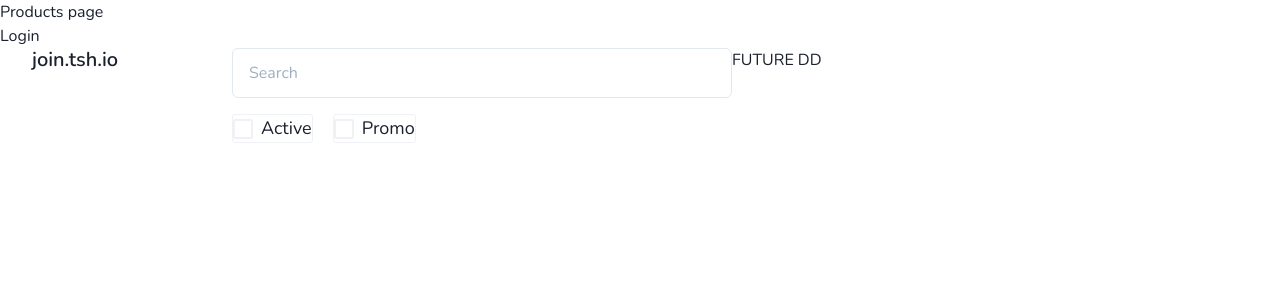
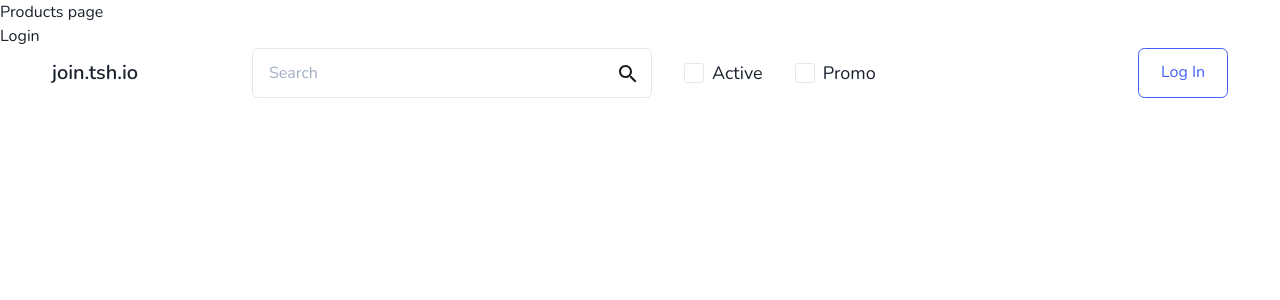
Before and after one commit to Mateusz966/tsh-zad, a React (Create React App) app: page / in a window 1280 px wide. Shown: the top 300 px of the page. Built offline with nearby package versions, Linux system fonts and the light colour scheme.

Commit message:
Search notification change duration time

```diff
--- a/src/app/components/common/FormField/FormField.tsx
+++ b/src/app/components/common/FormField/FormField.tsx
@@ -6,22 +6,27 @@ interface Props {
   name: string;
   label?: string;
   helperText?: string;
+  isSearch?: boolean
 }
 
 export const FormField: FC<Props> = ({
     name,
     children,
     helperText,
-    label
+    label,
+    isSearch
   }) => {
   const { formState: { errors }} = useFormContext();
-  console.log(errors)
   return (
-    <FormControl mb={4} isInvalid={errors?.[name]}>
+    <FormControl mb={isSearch ? 0 : 4} isInvalid={errors?.[name]}>
       {label && <FormLabel>{label}</FormLabel>}
       {children}
-      <FormHelperText>{helperText}</FormHelperText>
-      <FormErrorMessage>{errors?.[name] && errors?.[name]?.message}</FormErrorMessage>
+      {!isSearch && (
+        <>
+         <FormHelperText>{helperText}</FormHelperText>
+         <FormErrorMessage>{errors?.[name] && errors?.[name]?.message}</FormErrorMessage>
+        </>
+        )}
     </FormControl>
   );
 };
--- a/src/app/components/common/Notification/Notification.tsx
+++ b/src/app/components/common/Notification/Notification.tsx
@@ -7,7 +7,7 @@ const notification = (title: string, status: 'success' | 'error'): void => {
   toast({
     title,
     status,
-    duration: 3000,
+    duration: 1250,
     isClosable: true,
     position: 'top-right',
   });
--- a/src/app/components/common/ProductsHeader/ProductsHeader.tsx
+++ b/src/app/components/common/ProductsHeader/ProductsHeader.tsx
@@ -9,7 +9,7 @@ export const ProductsHeader = () => (
     <GridItem>
       <Brand />
     </GridItem>
-    <GridItem>
+    <GridItem gridRowStart={[2, null, null, "auto"]} gridColumnStart={["2 span", null, null, "auto"]}>
      <ProductsSearchForm />
     </GridItem>
     <GridItem>
--- a/src/app/components/common/ProductsSearchForm/ProductsSearchForm.tsx
+++ b/src/app/components/common/ProductsSearchForm/ProductsSearchForm.tsx
@@ -1,22 +1,22 @@
 import {FormProvider, useForm} from "react-hook-form"
-import {AppInput} from "../Input/Input";
-import {Checkbox, Stack} from "@chakra-ui/react";
+import {Checkbox, Grid, Stack} from "@chakra-ui/react";
+import {SearchInput} from "../SearchInput/SearchInput";
 
 export const ProductsSearchForm = () => {
   const methods = useForm();
   return (
     <FormProvider {...methods}>
-    <form>
-      <AppInput placeholder="Search" name="search" />
-      <Stack spacing={5} direction="row">
-        <Checkbox size="lg" borderColor="shadows.100" borderStyle="solid" borderWidth="1px" borderRadius="3px">
+    <Grid gridTemplateColumns={["1fr", null, null, "400px 1fr"]} gridTemplateRows={["1fr 1fr", null, null, "1fr"]} as="form">
+      <SearchInput placeholder="Search" name="search" />
+      <Stack mt={[4, null, null, 0]} ml={[0, null, null, 8]} spacing={8} direction="row">
+        <Checkbox size="lg">
           Active
         </Checkbox>
-        <Checkbox  size="lg" borderColor="shadows.100" borderStyle="solid" borderWidth="1px" borderRadius="3px">
+        <Checkbox  size="lg">
           Promo
         </Checkbox>
       </Stack>
-    </form>
+    </Grid>
     </FormProvider>
   )
 }
--- a/src/app/components/common/SearchInput/SearchInput.tsx
+++ b/src/app/components/common/SearchInput/SearchInput.tsx
@@ -0,0 +1,36 @@
+import { FC } from 'react';
+import {Input as ChakraInput, InputGroup, InputProps, InputRightElement} from '@chakra-ui/react';
+import { useFormContext } from 'react-hook-form';
+import {FormField} from "../FormField/FormField";
+import {SearchLoop} from "../../../../assets/SearchLoop";
+
+interface Props extends InputProps {
+  label?: string,
+  name: string
+};
+
+export const SearchInput: FC<Props> = (
+  {
+    label,
+    name,
+    type,
+    placeholder, isDisabled, defaultValue, ...rest
+}) => {
+  const { register } = useFormContext();
+  return (
+    <FormField isSearch name={name} label={label}>
+      <InputGroup>
+      <ChakraInput
+        {...register(name)}
+        height="50px"
+        placeholder={placeholder}
+        type={type}
+        defaultValue={defaultValue}
+        isDisabled={isDisabled}
+        {...rest}
+      />
+        <InputRightElement pt={3} pr={2} children={<SearchLoop />} />
+      </InputGroup>
+    </FormField>
+  );
+};
--- a/src/app/components/common/UserAvatarDropdown/UserAvatarDropdown.tsx
+++ b/src/app/components/common/UserAvatarDropdown/UserAvatarDropdown.tsx
@@ -1,11 +1,12 @@
-import {Text} from "@chakra-ui/react";
+import {Button, Flex, Text} from "@chakra-ui/react";
 import {useUserContext} from "../../../../providers/UserProvider";
 
 export const UserAvatarDropdown = () => {
-  const { userContext: { user }, userDispatchContext: { logout  } } = useUserContext();
+  const { userContext: { user: userData }, userDispatchContext: { logout  } } = useUserContext();
+
   return (
-    <Text>
-      FUTURE DD {user?.user.username}
-    </Text>
+    <Flex ml="auto" justifyContent="flexEnd">
+      {userData?.user ? (<Text>{userData.user?.username}</Text> ) : <Button variant="reverse">Log In</Button>}
+    </Flex>
   )
 }
--- a/src/app/components/layouts/DefaultContainer/DefaultContainer.tsx
+++ b/src/app/components/layouts/DefaultContainer/DefaultContainer.tsx
@@ -2,4 +2,4 @@ import {Box} from "@chakra-ui/react";
 import {FC} from "react";
 
 export const DefaultContainer:FC = ({children}) =>
-  <Box marginX="auto" width={["100%", "26em", "44em", "58em", "76em"]}>{children}</Box>
+  <Box marginX="auto" px="5" width={["100%", null, "44em", "58em", "76em"]}>{children}</Box>
--- a/src/app/components/layouts/ProductHeaderLayout/ProductHeaderLayout.tsx
+++ b/src/app/components/layouts/ProductHeaderLayout/ProductHeaderLayout.tsx
@@ -6,7 +6,9 @@ export const ProductHeaderLayout:FC = ({children}) => {
   return (
     <DefaultContainer>
     <Grid
-     gridTemplateColumns="200px 500px 1fr"
+     gridTemplateColumns={["1fr 1fr", null , null, "200px 1fr 90px"]}
+     gridTemplateRows={["1fr 1fr", null, null, "1fr"]}
+     alignItems="center"
     >
       {children}
     </Grid>
--- a/src/assets/SearchLoop.tsx
+++ b/src/assets/SearchLoop.tsx
@@ -0,0 +1,7 @@
+import {Icon, IconProps} from "@chakra-ui/react";
+
+export const SearchLoop = (props: IconProps) => (
+  <Icon boxSize="6" {...props}>
+      <path d="M14.71 14H15.5L20.49 19L19 20.49L14 15.5V14.71L13.73 14.43C12.59 15.41 11.11 16 9.5 16C5.91 16 3 13.09 3 9.5C3 5.91 5.91 3 9.5 3C13.09 3 16 5.91 16 9.5C16 11.11 15.41 12.59 14.43 13.73L14.71 14ZM5 9.5C5 11.99 7.01 14 9.5 14C11.99 14 14 11.99 14 9.5C14 7.01 11.99 5 9.5 5C7.01 5 5 7.01 5 9.5Z" fill="#1A1B1D"/>
+  </Icon>
+)
--- a/src/config/theme.tsx
+++ b/src/config/theme.tsx
@@ -15,6 +15,7 @@ const components = {
             outline: 'none',
             paddingY: '6',
             borderRadius: '0.4rem',
+            transition: '250ms all ease',
             _disabled: {
                 backgroundColor:  '#9194A5',
                 borderColor: '#9194A5'
@@ -24,10 +25,24 @@ const components = {
                 borderColor: '#2140E8'
             },
         },
+        variants: {
+            reverse: {
+                backgroundColor: '#fff',
+                color: '#4460F7',
+                borderColor: '#4460F7',
+                _hover: {
+                    background: '#fff !important',
+                    borderColor: '#2140E8',
+                    color: '#2140E8',
+                },
+            }
+        }
     },
     Checkbox: {
         baseStyle: {
             control: {
+                borderWidth: "1px",
+                borderRadius: "3px",
                 _checked: {
                     bg: "main"
                 }
```
